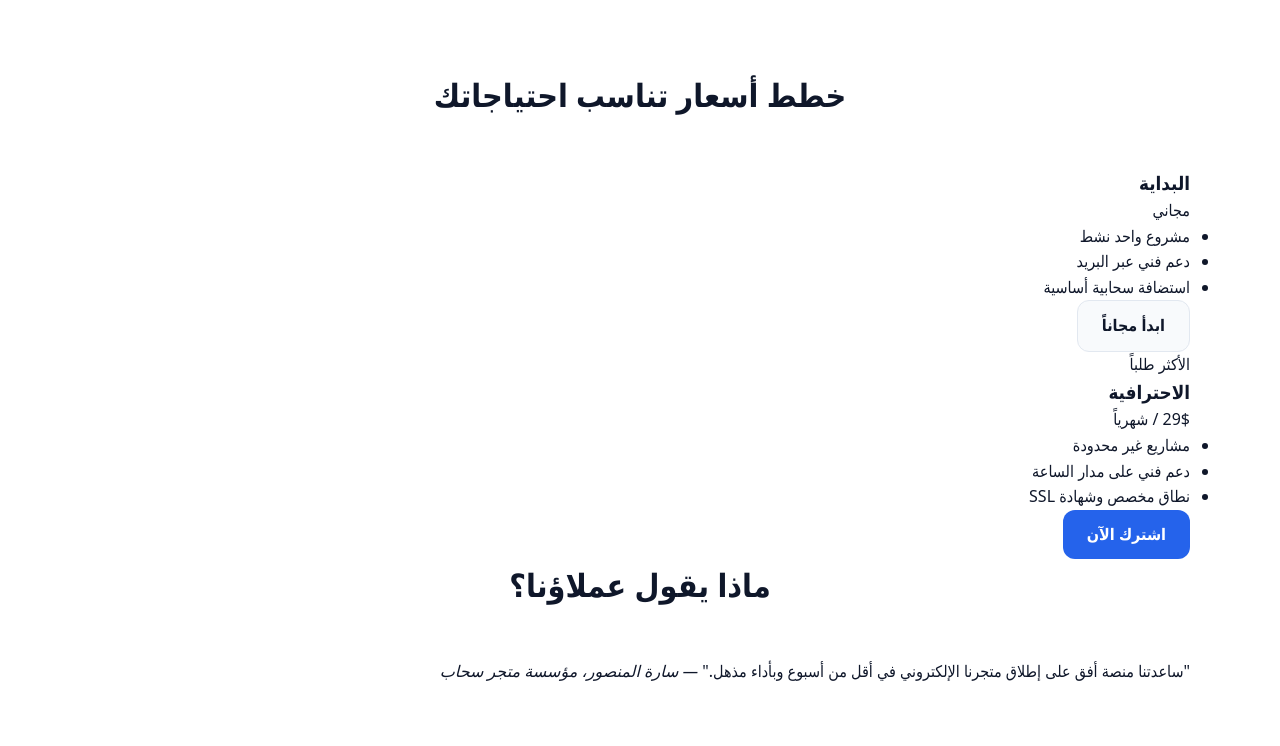
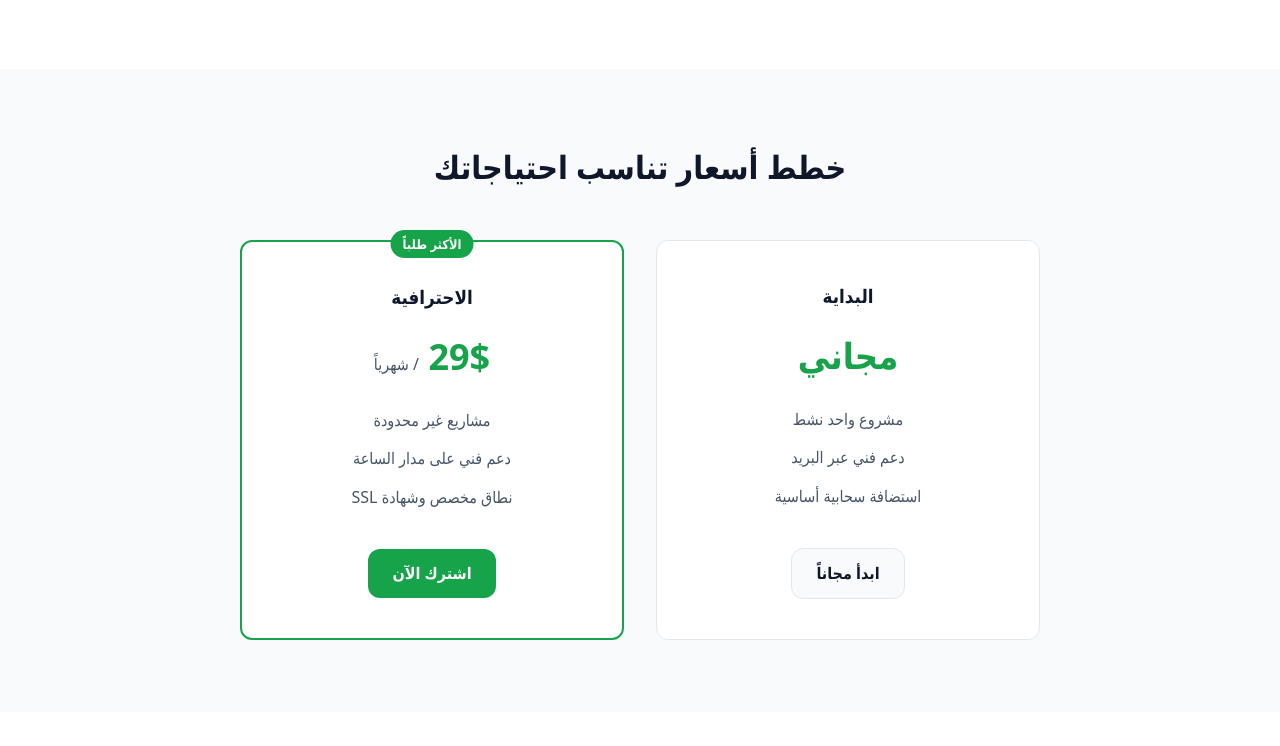
Before and after one commit to ihsanMadaineh/Test, a plain HTML site: page index.html in a window 1280 px wide. Shown: the part 914-1660 px from the top of the page. Drawn offline with Linux system fonts and the light colour scheme.

Commit message:
تحديث ملف styles.css بالكامل ليشمل تنسيقات الوضع الليلي وقسم الأسعار وآراء العملاء ورسائل النماذج

```diff
--- a/styles.css
+++ b/styles.css
@@ -1,12 +1,20 @@
 :root {
-  --primary: #2563eb;
-  --primary-hover: #1d4ed8;
+  --primary: #16a34a;
+  --primary-hover: #15803d;
   --bg-light: #f8fafc;
   --text-main: #0f172a;
   --text-muted: #475569;
   --white: #ffffff;
   --border: #e2e8f0;
   --radius: 12px;
+}
+
+[data-theme="dark"] {
+  --bg-light: #1e293b;
+  --text-main: #f8fafc;
+  --text-muted: #94a3b8;
+  --white: #0f172a;
+  --border: #334155;
 }
 
 * {
@@ -36,6 +44,10 @@ body {
   background: rgba(255, 255, 255, 0.95);
   backdrop-filter: blur(8px);
   z-index: 100;
+}
+
+[data-theme="dark"] .navbar {
+  background: rgba(15, 23, 42, 0.95);
 }
 
 .nav-content {
@@ -81,7 +93,7 @@ body {
 
 .btn-primary {
   background-color: var(--primary);
-  color: var(--white) !important;
+  color: #ffffff !important;
 }
 
 .btn-primary:hover {
@@ -95,7 +107,7 @@ body {
 }
 
 .btn-secondary:hover {
-  background-color: #e2e8f0;
+  background-color: var(--border);
 }
 
 .btn-outline {
@@ -177,6 +189,90 @@ body {
   font-size: 0.95rem;
 }
 
+.pricing {
+  padding: 4.5rem 0;
+  background-color: var(--bg-light);
+}
+
+.pricing-grid {
+  display: grid;
+  grid-template-columns: repeat(auto-fit, minmax(280px, 1fr));
+  gap: 2rem;
+  max-width: 800px;
+  margin: 0 auto;
+}
+
+.price-card {
+  background: var(--white);
+  border: 1px solid var(--border);
+  border-radius: var(--radius);
+  padding: 2.5rem 2rem;
+  text-align: center;
+  position: relative;
+}
+
+.price-card.featured {
+  border: 2px solid var(--primary);
+}
+
+.badge {
+  position: absolute;
+  top: -12px;
+  left: 50%;
+  transform: translateX(-50%);
+  background: var(--primary);
+  color: #ffffff;
+  padding: 0.25rem 0.75rem;
+  border-radius: 999px;
+  font-size: 0.8rem;
+  font-weight: 600;
+}
+
+.price {
+  font-size: 2.25rem;
+  font-weight: 800;
+  margin: 1rem 0;
+  color: var(--primary);
+}
+
+.price span {
+  font-size: 1rem;
+  color: var(--text-muted);
+  font-weight: 400;
+}
+
+.price-card ul {
+  list-style: none;
+  margin-bottom: 2rem;
+  color: var(--text-muted);
+}
+
+.price-card ul li {
+  padding: 0.4rem 0;
+}
+
+.testimonials {
+  padding: 4rem 0;
+  text-align: center;
+}
+
+.testimonial-quote {
+  max-width: 650px;
+  margin: 0 auto;
+  font-size: 1.25rem;
+  font-style: italic;
+  color: var(--text-main);
+}
+
+.testimonial-quote cite {
+  display: block;
+  margin-top: 1rem;
+  font-style: normal;
+  font-size: 0.95rem;
+  color: var(--primary);
+  font-weight: 600;
+}
+
 .cta {
   padding: 4rem 0;
 }
@@ -215,6 +311,14 @@ body {
   border: 1px solid var(--border);
   border-radius: var(--radius);
   font-size: 1rem;
+  background-color: var(--white);
+  color: var(--text-main);
+}
+
+.feedback-msg {
+  margin-top: 1rem;
+  font-weight: 600;
+  color: var(--primary);
 }
 
 .footer {
```
